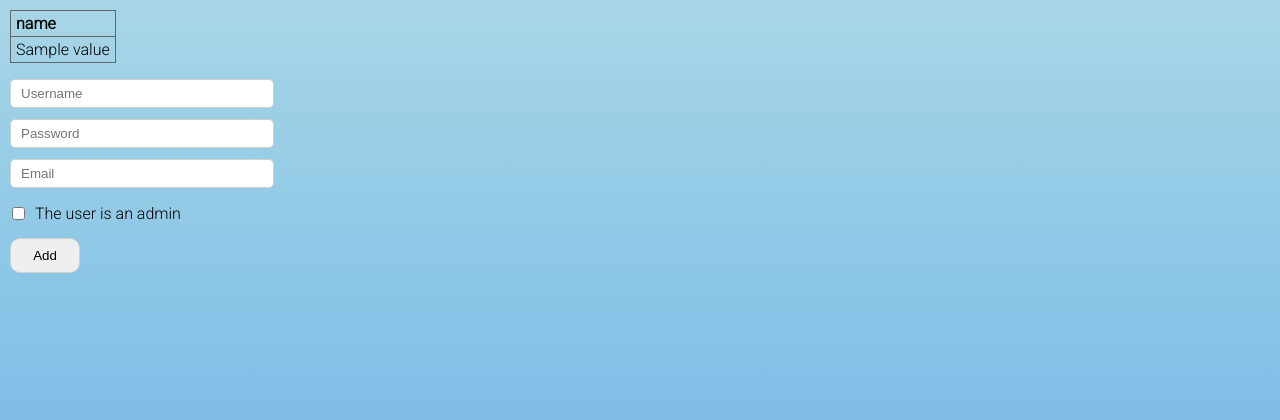
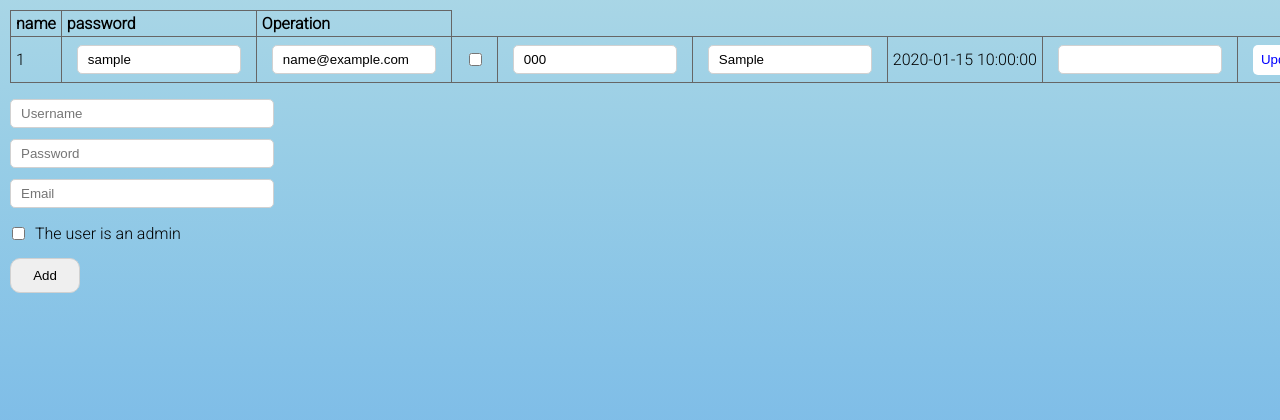
Before and after one commit to SiriusKoan/shorten-url-with-kv, a Flask app: template templates/manage_user.html in a window 1280 px wide. Shown: the part 40-460 px from the top of the page. Run offline with Flask 2, Linux system fonts and the light colour scheme; tables that the repository leaves empty hold one stand-in row (values such as "Sample post"); the template is opened without the code that fills it: values that come from a table or form of the project are taken from there, most other values are stand-ins (such as "Sample title", 1, 10 or a date in 2020).

Commit message:
Add js for user manegement

```diff
--- a/app/user/auth.py
+++ b/app/user/auth.py
@@ -17,6 +17,9 @@ def login_page():
         if request.method == "POST":
             if form.validate_on_submit():
                 username = form.username.data
+                if username == "anonymous":
+                    flash("You cannot login as anonymous.")
+                    return redirect(url_for("user.login_page"))
                 password = form.password.data
                 if user := login_auth(username, password):
                     login_user(user)
--- /dev/null
+++ b/static/users.js
@@ -0,0 +1,57 @@
+function send_remove(user_id) {
+    $.ajax({
+        url: "/manage_user_backend",
+        type: "delete",
+        data: JSON.stringify({ "user_id": user_id }),
+        dataType: "json",
+    })
+        .always(function (r) {
+            if (r.status == 200) {
+                add_msg("OK.", "success");
+            }
+            else {
+                add_msg("Error.", "alert");
+            }
+        })
+}
+
+function send_update(element) {
+    var parent = element.parentElement.parentElement;
+    var user_id = parseInt(parent.children[0].innerText);
+    var username = parent.children[1].value;
+    var email = parent.children[2].value;
+    var is_admin = parent.children[3].checked;
+    var verify_code = parent.children[4].value;
+    var api_key = parent.children[5].value;
+    var password = parent.children[6].value;
+    // validate username
+    if (username.length < 4 || username.length > 30) {
+        add_msg("The name should be 4 to 30 letters long.");
+        return;
+    }
+    // validate password
+    if (password != "") {
+        if (password.length < 6) {
+            add_msg("The password must contain at least 6 characters.", "alert");
+            return;
+        }
+        else {
+            data.password = password;
+        }
+    }
+    var data = { "id": user_id, "username": username, "email": email, "is_admin": is_admin, "verify_code": verify_code, "api_key": api_key, "password": password }
+    $.ajax({
+        url: "/manage_user_backend",
+        type: "patch",
+        data: JSON.stringify(data),
+        dataType: "json",
+    })
+        .always(function (r) {
+            if (r.status == 200) {
+                add_msg("OK.", "success");
+            }
+            else {
+                add_msg("Error.", "alert");
+            }
+        })
+}
--- a/templates/manage_user.html
+++ b/templates/manage_user.html
@@ -1,6 +1,15 @@
 {% extends "base.html" %}
 
 {% block title %}Manage Users{% endblock %}
+
+{% block extra_import %}
+<script src="/static/users.js"></script>
+<style>
+    table input {
+        max-width: 150px;
+    }
+</style>
+{% endblock %}
 
 {% block content %}
 <div>
@@ -11,14 +20,25 @@
                 {% for key in data[0].keys() %}
                 <th>{{ key }}</th>
                 {% endfor %}
+                <th>password</th>
+                <th>Operation</th>
             </tr>
         </thead>
         <tbody>
             {% for user in data %}
             <tr>
-                {% for value in user.values() %}
-                <td>{{ value }}</td>
-                {% endfor %}
+                <td>{{ user['id'] }}</td>
+                <td><input type="text" value="{{ user['username'] }}" required></td>
+                <td><input type="email" value="{{ user['email'] }}" required></td>
+                <td><input type="checkbox" {% if user['is_admin'] %} checked {% endif %}></td>
+                <td><input type="text" value="{{ user['verify_code'] }}" required></td>
+                <td><input type="text" value="{{ user['api_key'] }}" required></td>
+                <td>{{ user['register_time'] }}</td>
+                <td><input type="password"></td>
+                <td>
+                    <button class="update" onclick="send_update(this);">Update</button>
+                    <button class="remove" onclick="send_remove({{ user['id'] }});">Delete</button>
+                </td>
             </tr>
             {% endfor %}
         </tbody>
```
